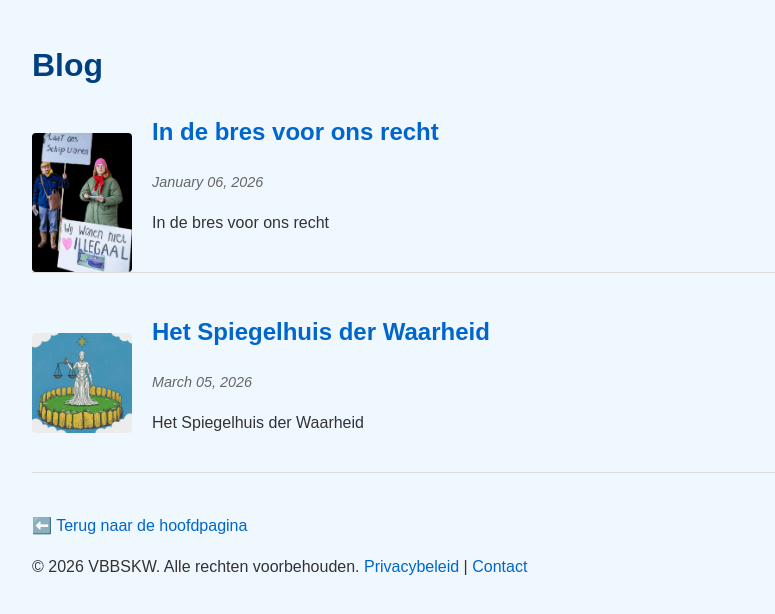
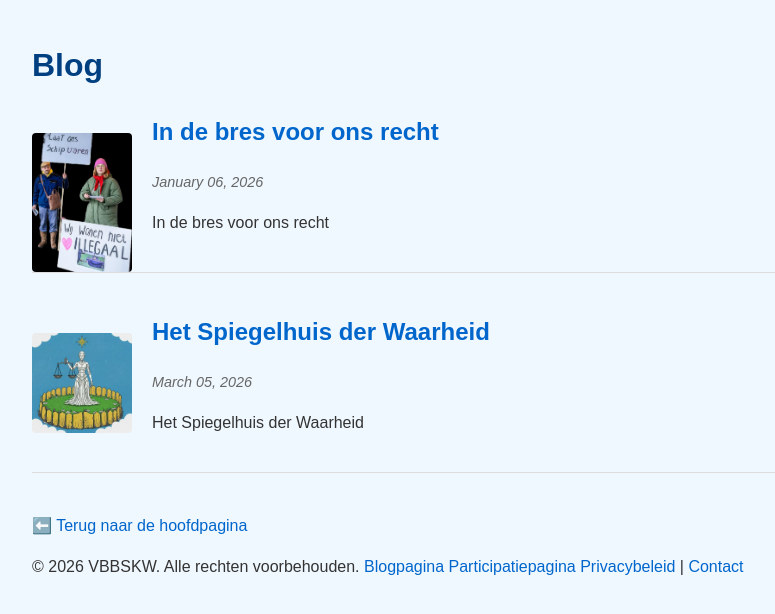
Before and after one commit to Klikblitser/VBBSKW, a Jekyll site: the page built from blog2.html, in a window 1280 px wide. Shown: the top 614 px of the page, without its empty margins (208-983 px from the left). Built offline with Jekyll 4.4.1, drawn with Linux system fonts in a browser that asks for light colours.

Commit message:
nieuwe footer

```diff
--- a/_includes/footer.html
+++ b/_includes/footer.html
@@ -3,6 +3,8 @@
     <p>
       &copy; {{ site.time | date: "%Y" }} {{ site.title }}. Alle rechten voorbehouden.
       <!-- Voeg hier eventueel links toe, bijvoorbeeld naar je privacybeleid of contactpagina -->
+      <a href="/blog">Blogpagina</a>
+      <a href="/participatie">Participatiepagina</a>
       <a href="/privacy">Privacybeleid</a> |
       <a href="/contact">Contact</a>
     </p>
```
